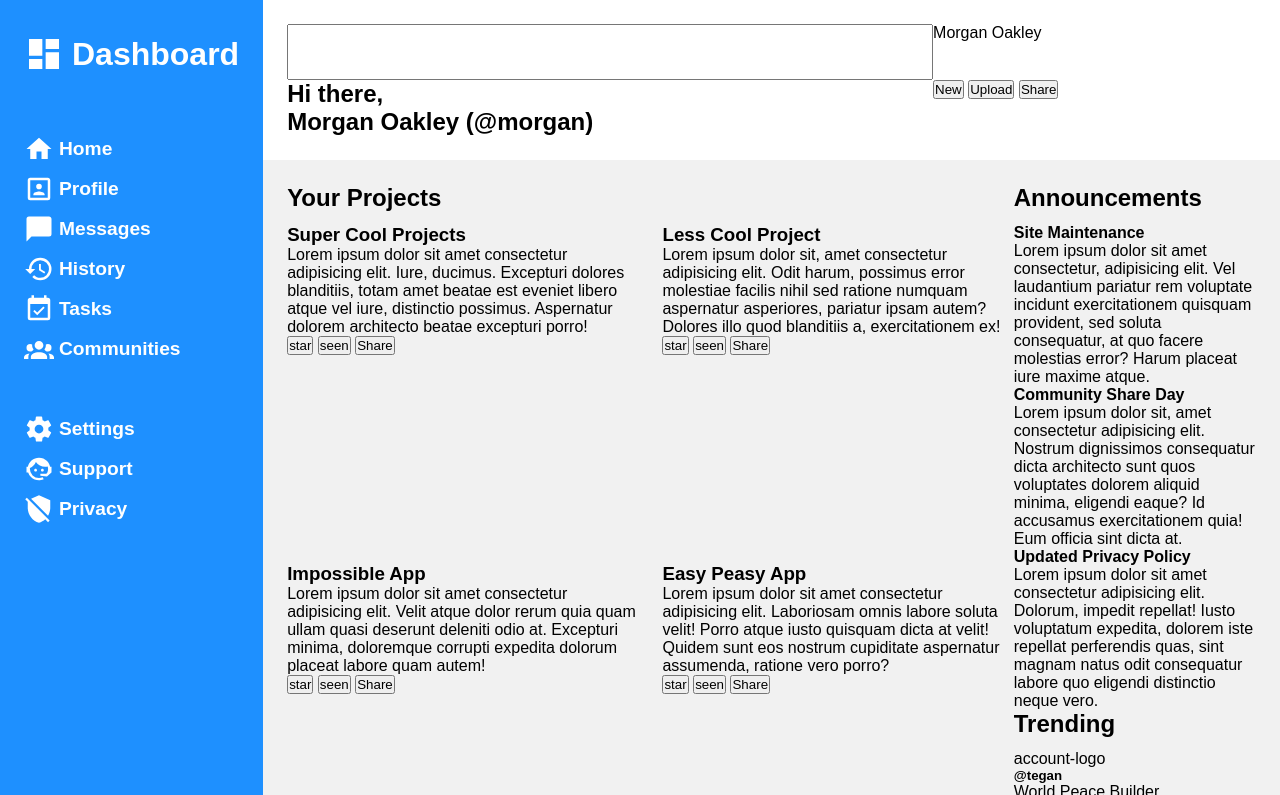
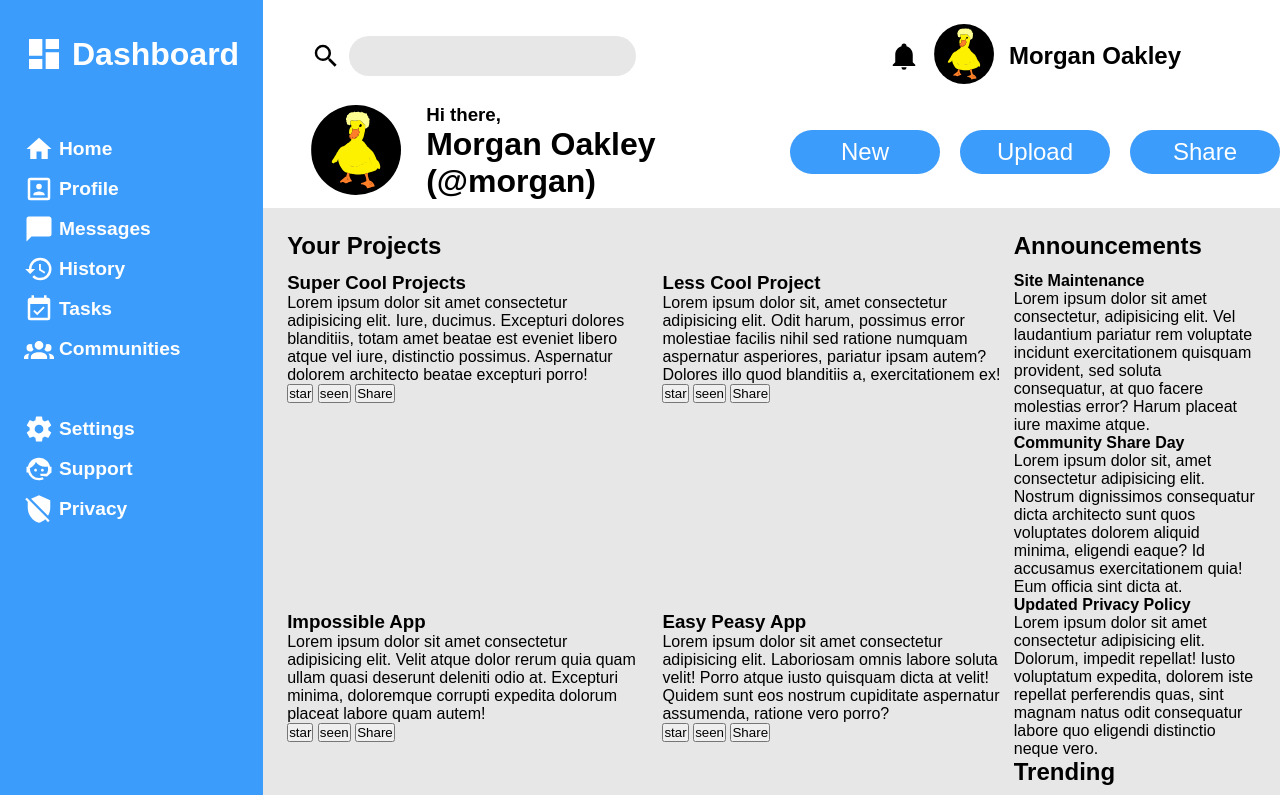
Before and after one commit to Edboch/admin-dashboard, a plain HTML site: page index.html in a window 1280 px wide. Shown: the top 795 px of the page. Drawn offline with Linux system fonts and the light colour scheme.

Commit message:
Style the header section using grid and flexbox

```diff
--- a/index.html
+++ b/index.html
@@ -14,32 +14,35 @@
                 </div>
 
                 <ul class="menu-items">
-                    <li id="home"><img src="icons/home.svg" alt="home icon">Home</li>
-                    <li id="profile"><img src="icons/account-box-outline.svg" alt="profile icon">Profile</li>
-                    <li id="messages"><img src="icons/message.svg" alt="message icon">Messages</li>
-                    <li id="history"><img src="icons/history.svg" alt="history icon">History</li>
-                    <li id="tasks"><img src="icons/calendar-check.svg" alt="task icon">Tasks</li>
-                    <li id="communities"><img src="icons/account-group.svg" alt="communities icon">Communities</li>
+                    <li id="home"><img src="icons/home.svg" alt="home icon" class="icon">Home</li>
+                    <li id="profile"><img src="icons/account-box-outline.svg" alt="profile icon" class="icon">Profile</li>
+                    <li id="messages"><img src="icons/message.svg" alt="message icon" class="icon">Messages</li>
+                    <li id="history"><img src="icons/history.svg" alt="history icon" class="icon">History</li>
+                    <li id="tasks"><img src="icons/calendar-check.svg" alt="task icon" class="icon">Tasks</li>
+                    <li id="communities"><img src="icons/account-group.svg" alt="communities icon" class="icon">Communities</li>
                 </ul>
 
                 <ul class="advanced-items">
-                    <li id="settings"><img src="icons/cog.svg" alt="settings icon">Settings</li>
-                    <li id="support"><img src="icons/face-agent.svg" alt="support icon">Support</li>
-                    <li id="privacy"><img src="icons/shield-off.svg" alt="privacy icon">Privacy</li>
+                    <li id="settings"><img src="icons/cog.svg" alt="settings icon" class="icon">Settings</li>
+                    <li id="support"><img src="icons/face-agent.svg" alt="support icon" class="icon">Support</li>
+                    <li id="privacy"><img src="icons/shield-off.svg" alt="privacy icon" class="icon">Privacy</li>
                 </ul>
 
             </div>
             <div class="header">
-                <input type="search" id="searchbar">
+                <div class="searchbar">
+                    <label for="search"><img src="icons/magnify.svg" alt="search icon" class="icon"></label>
+                    <input type="search" id="search">
+                </div>
                 <div class="account">
-                    <div class="notification-bell"></div>
-                    <span class="user-logo"></span>
-                    <p class="user-name">Morgan Oakley</p>
+                    <span class="notification-bell"><img src="icons/bell.svg" alt="bell icon" class="icon"></span>
+                    <span class="user-logo"><img src="img/duck.svg" alt="duck logo" class="account-icon"></span>
+                    <h2 class="user-name">Morgan Oakley</h2>
                 </div>
                 <div class="user-info">
-                    <span class="user-logo"></span>
-                    <h2>Hi there,</h2>
-                    <h2>Morgan Oakley (@morgan)</h2>
+                    <span class="user-logo"><img src="img/duck.svg" alt="duck logo" class="user-info-icon"></span>
+                    <h3>Hi there,</h3>
+                    <h1>Morgan Oakley (@morgan)</h1>
                 </div>
                 <div class="post-btns">
                     <button type="button">New</button>
--- a/style.css
+++ b/style.css
@@ -5,6 +5,8 @@
 }
 
 :root {
+    --grey: rgb(231, 231, 231);
+    --blue: rgb(60, 156, 252);
     font-family: sans-serif;
     font-size: 16px;
 }
@@ -15,7 +17,11 @@
     grid-template:
             "sidebar header" 1fr
             "sidebar main-content"  5fr / 1fr 5fr;
+}
 
+img.icon{
+    width: 30px;
+    display: block;
 }
 
 .sidebar {
@@ -23,10 +29,9 @@
     display: grid;
     align-content: start;
     gap: 50px;
-    background-color: dodgerblue;
+    padding: 1.5rem;
+    background-color: var(--blue);
     color: white;
-    padding: 1.5rem;
-
 }
 
 .sidebar-logo {
@@ -39,8 +44,6 @@
 
 .sidebar img {
     filter: invert(1);
-    width:30px;
-    display: block;
 }
 
 .sidebar-logo img {
@@ -56,8 +59,8 @@
     display: grid;
     justify-items: start;
     gap: 10px;
+    font-size: 1.2rem;
     font-weight: bold;
-    font-size: 1.2rem;
 }
 
 .sidebar ul li {
@@ -69,16 +72,77 @@
 
 .header {
     display:grid;
+    align-items: center;
     grid-template: 1fr 1fr / 2fr 1fr;
-    margin: 1.5rem;
+    margin: 0.5rem 0 0.5rem 3rem;
 }
 
+.searchbar {
+    display: flex;
+    align-items: center;
+    gap: 0.5rem;
+}
+
+input[type='search'] {
+    appearance: none;
+    width: 60%;
+    height: 30px;
+    border-radius: 1.5rem;
+    background-color: var(--grey);
+    font-size: 1.5rem;
+    border: none;
+    padding: 20px;
+}
 
 .main-content {
     display:grid;
     grid-template: 40px 3fr 40px 3fr / 3fr 1fr;
-    background-color: rgb(241, 241, 241);
+    background-color: var(--grey);
     padding: 1.5rem;
+}
+
+.user-info {
+    display:grid;
+    align-items: center;
+    column-gap: 15px;
+    grid-template-columns: 100px 1fr;
+}
+
+.user-info .user-logo {
+    grid-row: 1/3;
+}
+
+img.user-info-icon {
+    width:90px;
+    border-radius: 50%;
+}
+img.account-icon {
+    width: 60px;
+    border-radius: 50%;
+}
+
+.account {
+    display: flex;
+    align-items: center;
+    justify-content: center;
+    gap: 15px;
+}
+
+.post-btns {
+    display: flex;
+    justify-content: center;
+    gap:20px;
+}
+
+.post-btns > button {
+    width: 150px;
+    text-align: center;
+    background-color: var(--blue);
+    color: #fff;
+    font-size: 1.5rem;
+    border: none;
+    border-radius: 30px;
+    padding: 0.5rem 1rem;
 }
 
 .projects {
```
Also changed, not shown: icons/bell.svg (added), icons/magnify.svg (added), img/duck.png (deleted), img/duck.svg (added).
